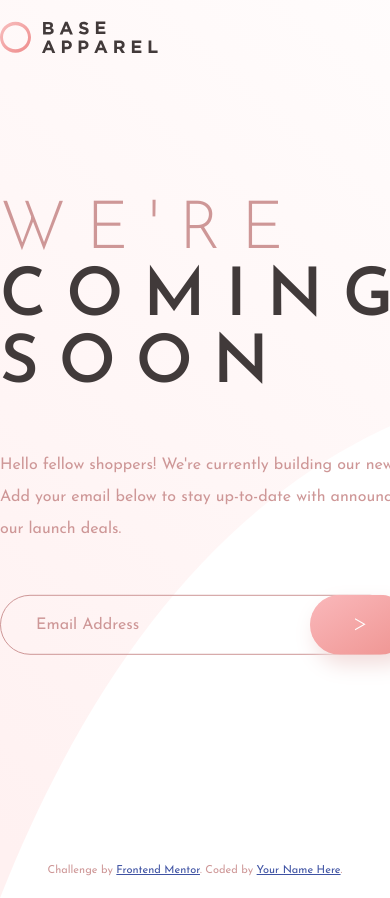
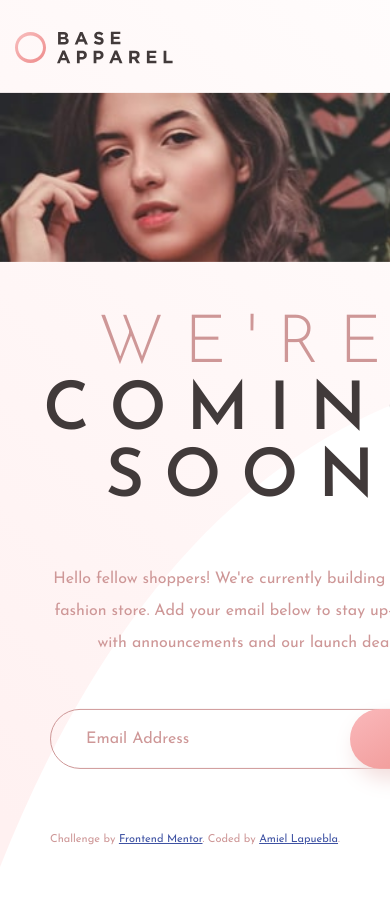
Before and after one commit to amiellito/base-apparel-coming-soon-master, a plain HTML site: page index.html in a window 390 px wide. Shown: the top 898 px of the page. After the commit the page ends 867 px from the top, so only its background shows below. Drawn offline with Linux system fonts and the light colour scheme.

Commit message:
worked on mobile layout

```diff
--- a/index.html
+++ b/index.html
@@ -20,13 +20,18 @@
 
 <div class="left">
         <div class="main">
+
           <div class="logo">
             <img src="/images/logo.svg" alt="logo">
           </div>
 
+          <div class="hero-m"></div>
+
           <div class="title">
             <h1><span class="h1-em">We're</span><br> coming<br> soon</h1>
           </div>
+
+
 
           <div class="copy">
             <p>Hello fellow shoppers! We're currently building our new fashion store.
@@ -37,12 +42,12 @@
             <input type ="text" placeholder="Email Address">
             <button class="btn" type="submit">></button>
           </div>
+
         </div>
 </div>
 
 <div class="right">
-        <div class="hero-d">
-        </div>
+        <div class="hero-d"></div>
 </div>
 
 </div>
@@ -50,7 +55,7 @@
   <footer>
     <p class="attribution">
       Challenge by <a href="https://www.frontendmentor.io?ref=challenge" target="_blank">Frontend Mentor</a>.
-      Coded by <a href="#">Your Name Here</a>.
+      Coded by <a href="#">Amiel Lapuebla</a>.
     </p>
   </footer>
 </body>
--- a/style.css
+++ b/style.css
@@ -41,7 +41,7 @@ body {
 }
 
 .logo{
-	/* padding-top: 65px; */
+	margin-top: 10%:
 }
 
 h1 {
@@ -129,3 +129,51 @@ button:active {
 footer{
 	margin: 1em auto;
 }
+
+@media only screen and (max-width: 500px){
+
+	.hero-d {
+		display: none;
+	}
+
+	.main{
+		margin-top: 15%;
+		width: 500px;
+	}
+
+	.logo{
+		margin-left: 3%;
+	}
+
+	.hero-m{
+		background-image: url(/images/hero-mobile.jpg);
+		background-position: top right;
+		background-size: cover;
+		background-repeat: no-repeat;
+		height: 20vh;
+		margin-top: 5%;
+	}
+
+	h1 {
+		padding-top: 50px;
+		text-align: center;
+	}
+
+	.copy {
+		width: 450px;
+		text-align: center;
+		padding-left: 10%;
+		font-size: 16;
+	}
+
+	.eform {
+		padding-left: 10%;
+	}
+
+	.btn {
+		left: 350px;
+	}
+
+
+
+}
```
